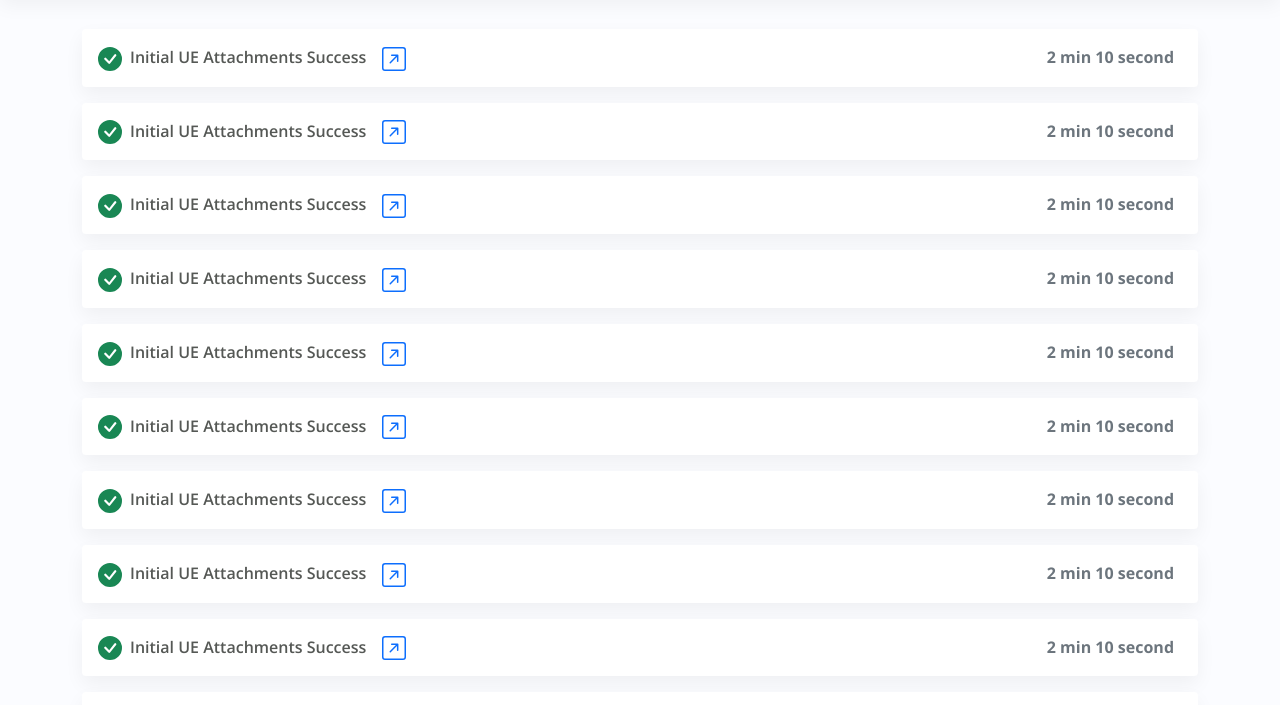
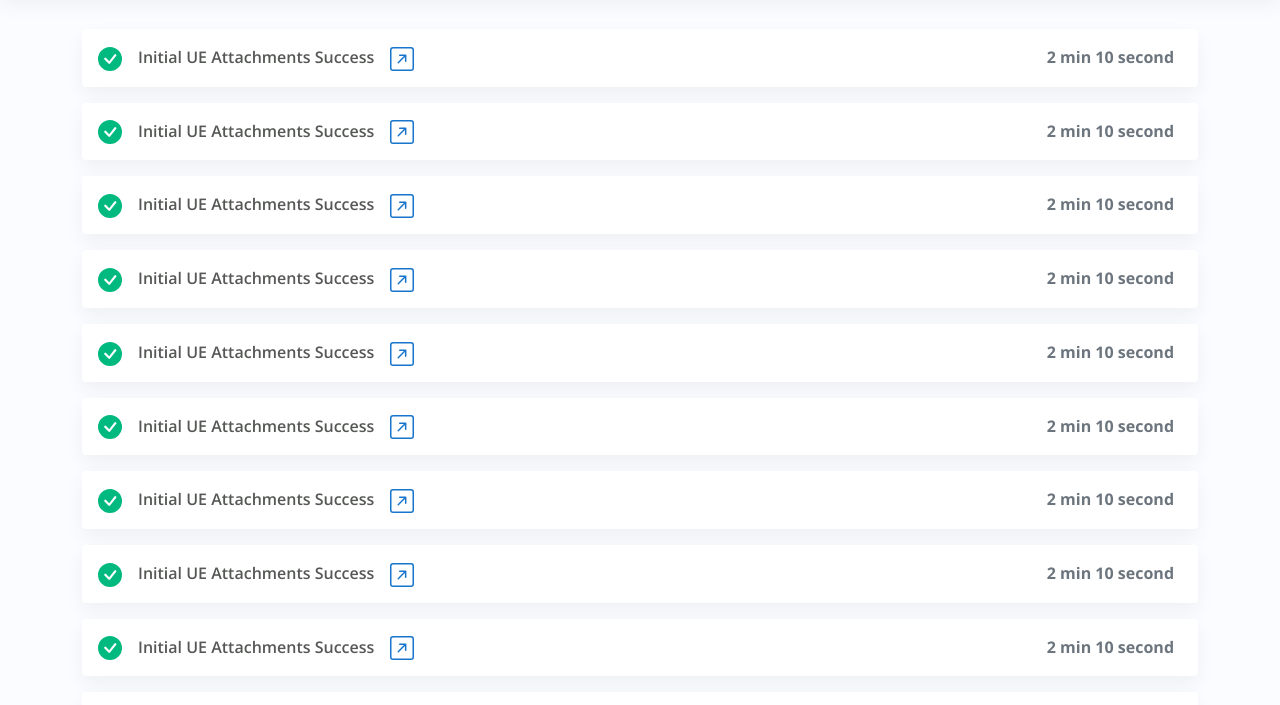
Before and after one commit to bdd-reports/mockup, a website built with webpack: page views/index.html in a window 1280 px wide. Shown: the part 79-784 px from the top of the page. Built offline with nearby package versions, Linux system fonts and the light colour scheme; some packages are replaced by stand-ins of ours.

Commit message:
updated css colors

```diff
--- a/src/index.js
+++ b/src/index.js
@@ -11,7 +11,7 @@ for (var i = 0; i < 100; i++) {
   fWrapper.append(`
     <div class="card col-12 app-feature-card border-0 mb-3">
       <div class="card-body d-flex flex-row">
-        <div class="me-2">
+        <div class="me-3">
           <svg xmlns="http://www.w3.org/2000/svg" width="24" height="24" fill="currentColor" class="bi bi-check-circle-fill text-success" viewBox="0 0 16 16">
             <path d="M16 8A8 8 0 1 1 0 8a8 8 0 0 1 16 0zm-3.97-3.03a.75.75 0 0 0-1.08.022L7.477 9.417 5.384 7.323a.75.75 0 0 0-1.06 1.06L6.97 11.03a.75.75 0 0 0 1.079-.02l3.992-4.99a.75.75 0 0 0-.01-1.05z"/>
           </svg>
--- a/src/styles/_variables.scss
+++ b/src/styles/_variables.scss
@@ -1,3 +1,8 @@
+$primary: #1875cc;
+$danger: #ca3434;
+$success: #00b97f;
+
+
 $body-bg: rgba(251, 252, 255, 255) !default;
 
 
```
